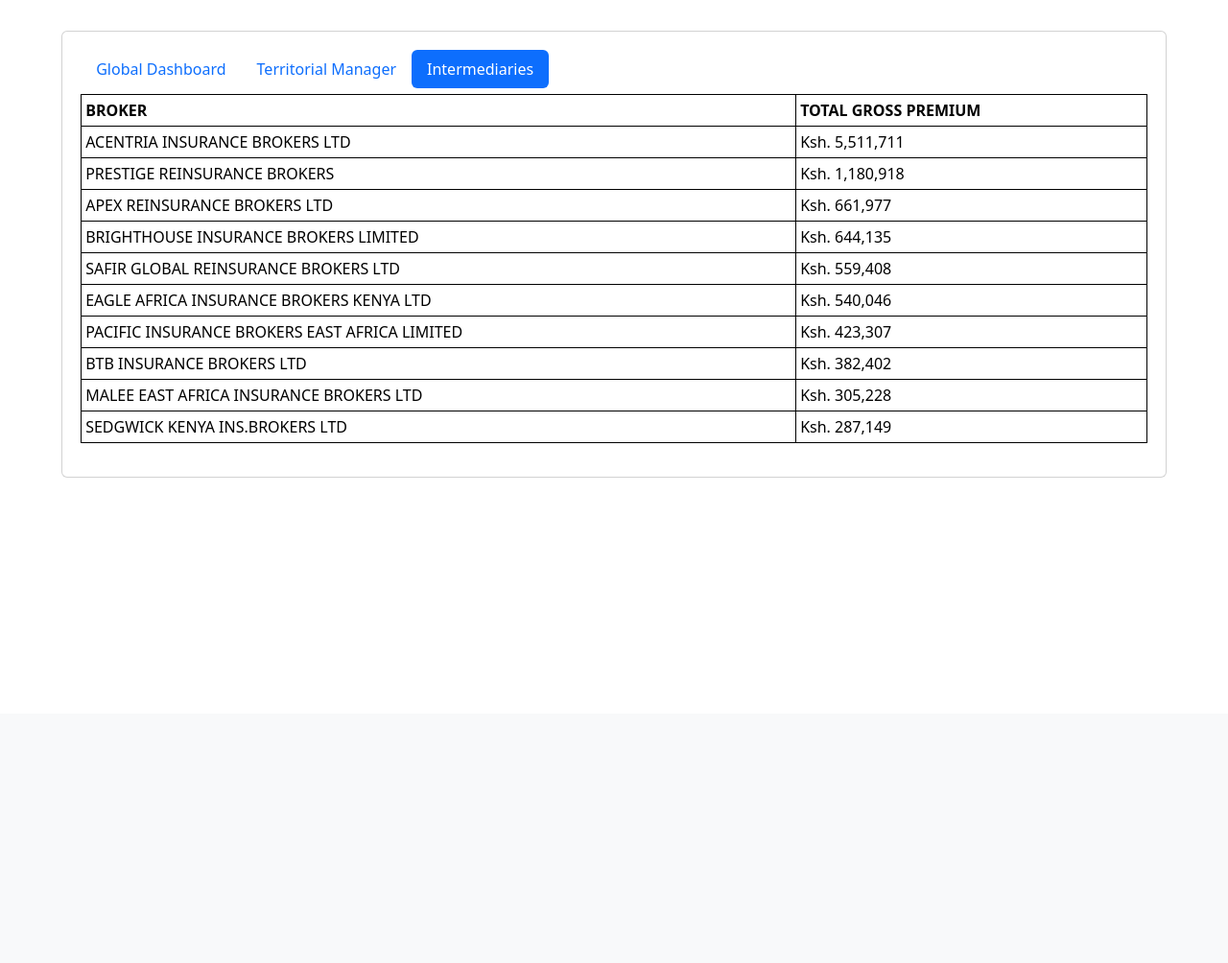
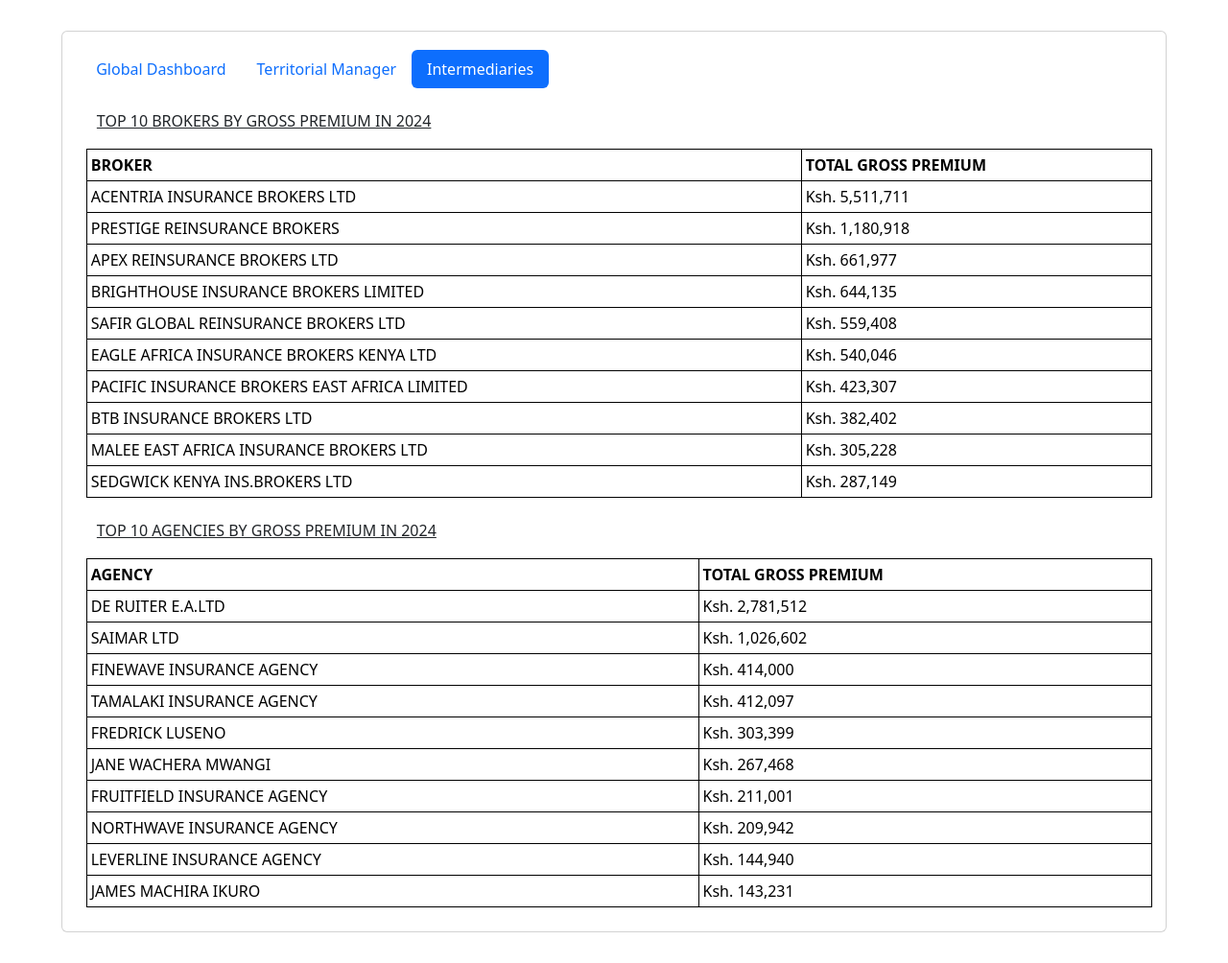
Before and after one commit to chete-py/production_dashboard_Flask, a Flask app: page /intermediary in a window 1280 px wide. Shown: the part 56-1060 px from the top of the page at 96% size. Before the commit the page ends 554 px from the top, so only its background shows below. Run offline with Flask 3, Linux system fonts and the light colour scheme; a user stored in the database is signed in; data comes from the database, SQL or seed files in the repository.

Commit message:
add: both tables

```diff
--- a/app.py
+++ b/app.py
@@ -202,9 +202,9 @@ def intermediary():
     # Retrieve the uploaded file path from the session
     file_path = session.get('uploaded_file_path', None)
     if file_path:
-        broker_output_list = process_brokers(file_path)
+        broker_output_list, agency_output_list = process_brokers(file_path)
 
-        return render_template('intermediary.html', broker_output_list=broker_output_list)
+        return render_template('intermediary.html', broker_output_list=broker_output_list, agency_output_list=agency_output_list)
 
 
 @app.route('/get_new_tm_options_with_sum')
@@ -268,13 +268,22 @@ def process_brokers(file_path):
     db_df = pd.read_sql_query(query, connection)
 
     # Intermediaries
+    # Brokers
     brokers = db_df[db_df['INTERMEDIARY'].str.contains('BROKER')]
     broker_grouped = brokers.groupby('INTERMEDIARY')['GROSS PREMIUM'].sum().reset_index()
     broker_data = broker_grouped.sort_values(by='GROSS PREMIUM', ascending=False)
     top_brokers = broker_data.head(10)
     broker_output_list = top_brokers.to_dict(orient='records')
 
-    return broker_output_list
+    # Agencies
+    agency = db_df[~db_df['INTERMEDIARY'].str.contains('BROKER|REINSURANCE|DIRECT')]
+    agency_grouped = agency.groupby('INTERMEDIARY')['GROSS PREMIUM'].sum().reset_index()
+    agency_data = agency_grouped.sort_values(by='GROSS PREMIUM', ascending=False)
+    top_agencies = agency_data.head(10)
+    agency_output_list = top_agencies.to_dict(orient='records')
+
+
+    return broker_output_list, agency_output_list
 
 
 def process_uploaded_file(file_path):
--- a/templates/intermediary.html
+++ b/templates/intermediary.html
@@ -50,7 +50,12 @@
 
         </div>
 
-            <table class="table table-bordered border-black table-sm">
+
+
+
+        <p style="margin: 0.5% 0.5% 0%; padding: 1%;" ><u>TOP 10 BROKERS BY GROSS PREMIUM IN 2024</u></p>
+
+        <table class="table table-bordered border-black table-sm" style="margin: 0.5%; padding: 0.5%;">
             <thead>
                 <tr>
                     <th>BROKER</th>
@@ -72,7 +77,32 @@
         </table>
 
 
+        <p style="margin: 0.5% 0.5% 0%; padding: 1%;" ><u>TOP 10 AGENCIES BY GROSS PREMIUM IN 2024</u></p>
 
+        <table class="table table-bordered border-black table-sm" style="margin: 0.5%; padding: 0.5%;">
+            <thead>
+                <tr>
+                    <th>AGENCY</th>
+                    <th>TOTAL GROSS PREMIUM</th>
+                </tr>
+            </thead>
+            <tbody>
+
+                {% for agency in agency_output_list %}
+                    <div>
+                        <tr>
+                            <td>{{ agency['INTERMEDIARY'] }}</td>
+                            <td>Ksh. {{'{:,.0f}'.format( agency['GROSS PREMIUM'] | int) }}</td>
+                        </tr>
+                    </div>
+                {% endfor %}
+
+            </tbody>
+        </table>
+
+
+
+    </div>
 
 </body>
 </html>
```
Lines whose indentation alone changed are shown as unchanged.
